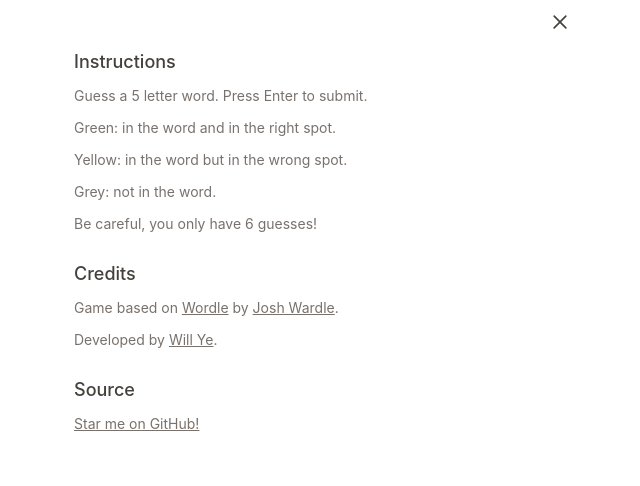
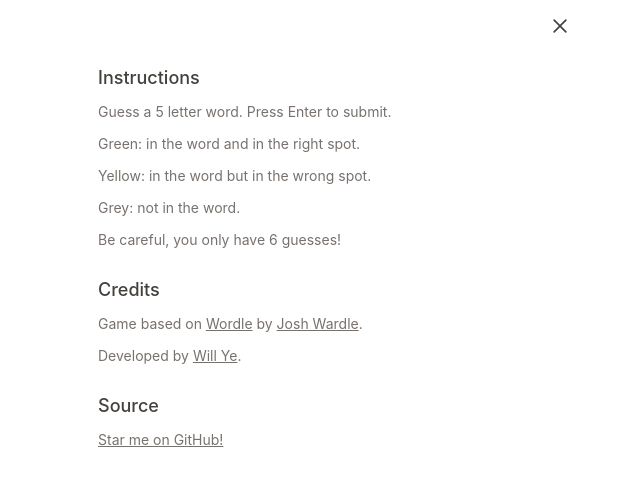
Before and after one commit to williamyeny/wrdl, a Next.js app: page / in a window 1280 px wide. Both pictures are taken after a click on the button 876 px from the left and 22 px from the top of the page. Shown: the top 486 px of the page, without its empty margins (318-958 px from the left). Built offline with nearby package versions, Linux system fonts and the light colour scheme.

Commit message:
Adjust padding

```diff
--- a/components/InfoPage.tsx
+++ b/components/InfoPage.tsx
@@ -2,9 +2,9 @@ import { Credits, Instructions } from "./TextContent";
 
 export const InfoPage = ({ onClose }: { onClose: () => void }) => (
   <div className="fixed w-screen h-screen bg-white top-0 left-0 z-10">
-    <div className="max-w-lg mx-auto relative p-2 text-stone-700">
+    <div className="max-w-lg mx-auto relative p-8 text-stone-700">
       <button
-        className="absolute text-stone-700 right-0 top-1 p-2"
+        className="absolute text-stone-700 right-0 top-2 p-2"
         onClick={onClose}
       >
         <svg
@@ -17,7 +17,7 @@ export const InfoPage = ({ onClose }: { onClose: () => void }) => (
           <path d="M 4.9902344 3.9902344 A 1.0001 1.0001 0 0 0 4.2929688 5.7070312 L 10.585938 12 L 4.2929688 18.292969 A 1.0001 1.0001 0 1 0 5.7070312 19.707031 L 12 13.414062 L 18.292969 19.707031 A 1.0001 1.0001 0 1 0 19.707031 18.292969 L 13.414062 12 L 19.707031 5.7070312 A 1.0001 1.0001 0 0 0 18.980469 3.9902344 A 1.0001 1.0001 0 0 0 18.292969 4.2929688 L 12 10.585938 L 5.7070312 4.2929688 A 1.0001 1.0001 0 0 0 4.9902344 3.9902344 z" />
         </svg>
       </button>
-      <div className="flex flex-col gap-2 mt-10">
+      <div className="flex flex-col gap-2 mt-8">
         <h1>Instructions</h1>
         <Instructions />
         <h1 className="mt-4">Credits</h1>
--- a/components/Nav.tsx
+++ b/components/Nav.tsx
@@ -5,7 +5,7 @@ export const Nav = () => {
   const [isInfoPageOpen, setIsInfoPageOpen] = useState(false);
   return (
     <div className="flex justify-between items-center">
-      <h1 className="p-2">Word Guesser</h1>
+      <h1 className="py-3 px-4">Word Guesser</h1>
       <button
         className="p-2 text-stone-700"
         aria-label="Info"
```
Also changed, not shown: 2 other files (tests, documents, lock files or other folders).
